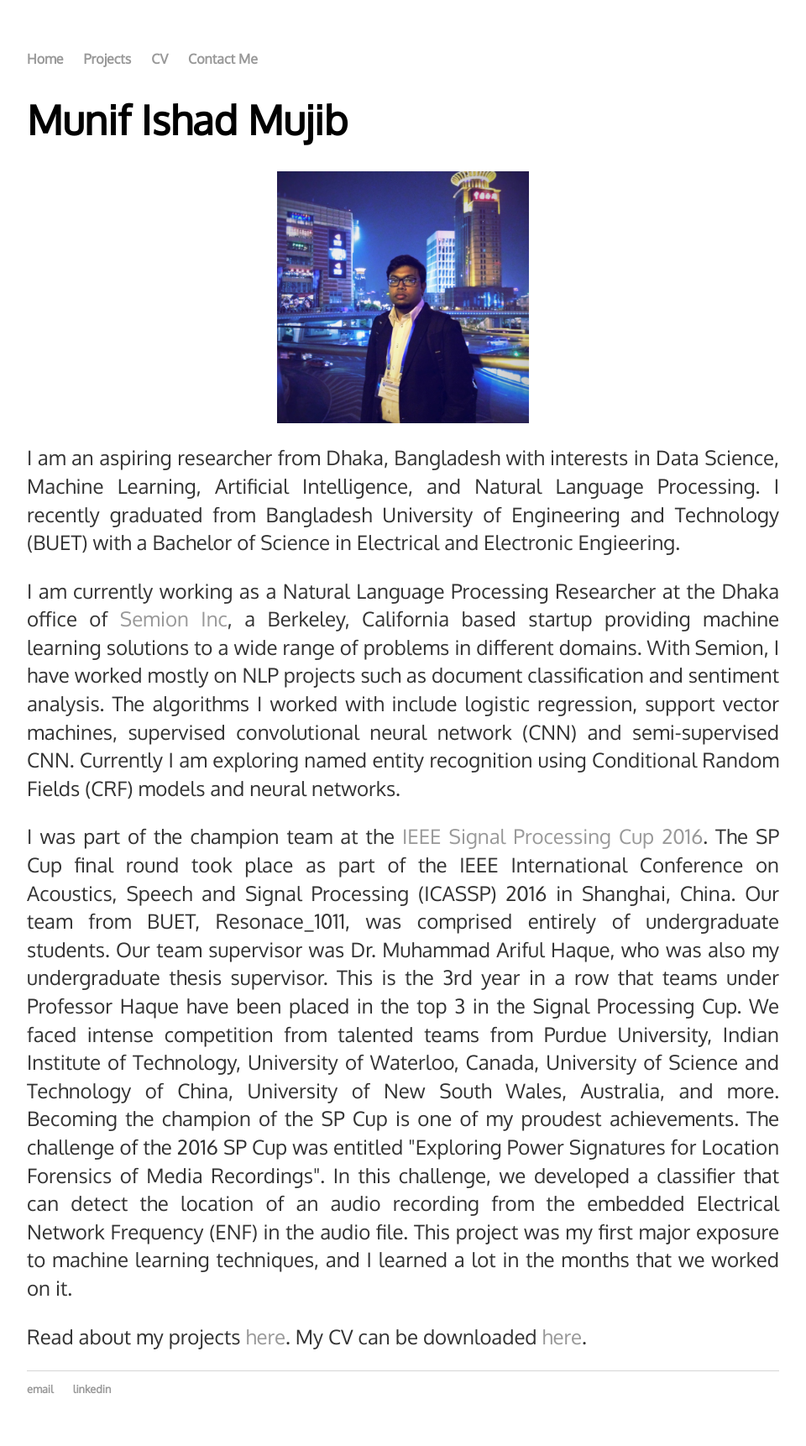
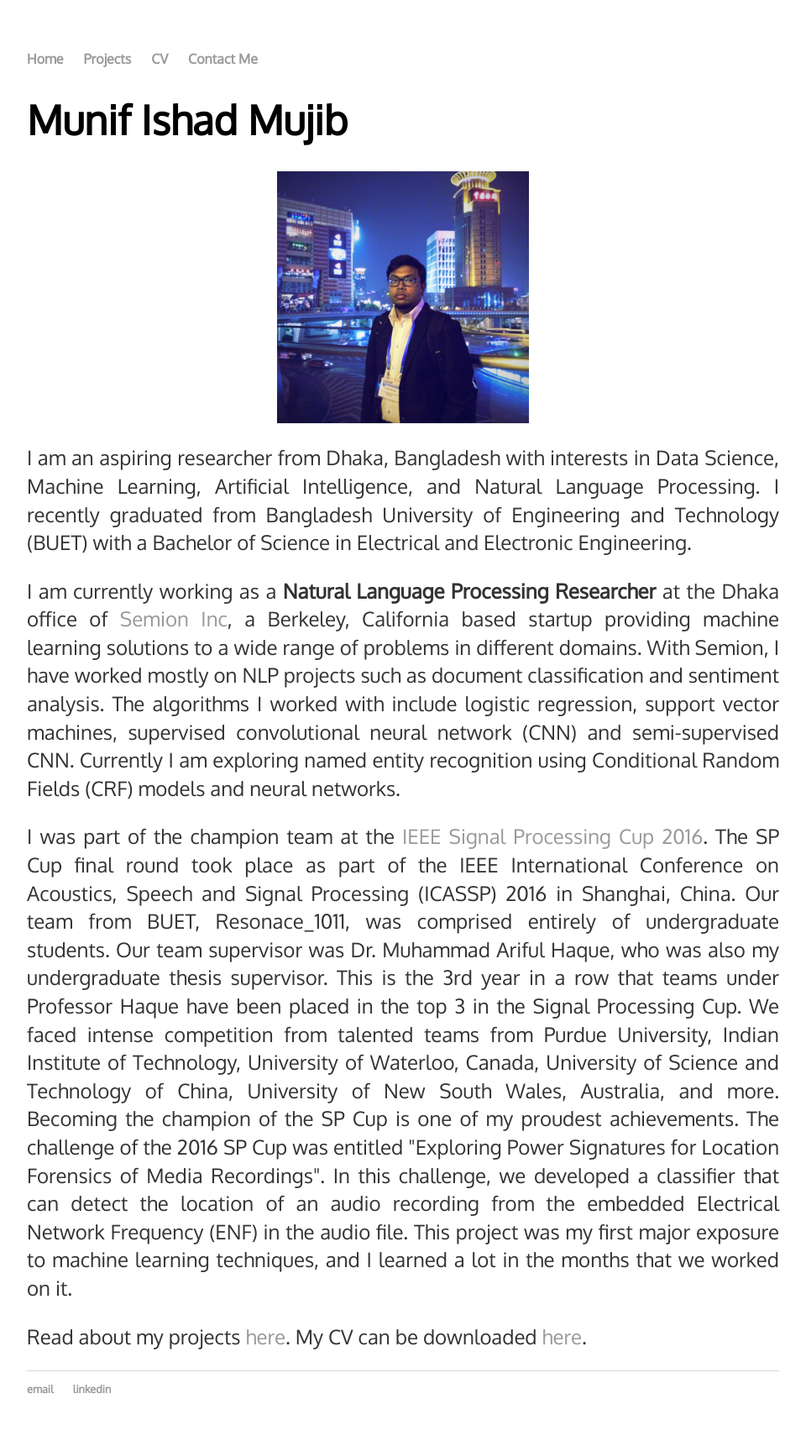
Before and after one commit to MunifMujib/munifmujib.github.io, a Jekyll site: the page built from index.html, in a window 1280 px wide. Shown: the whole page at 84% size, without its empty margins (160-1120 px from the left). Built offline with Jekyll 4.4.1, drawn with Linux system fonts in a browser that asks for light colours.

Commit message:
Update index.html

```diff
--- a/index.html
+++ b/index.html
@@ -5,8 +5,8 @@
     		<div class="blurb">
 			<h1>Munif Ishad Mujib</h1>
 				<img class="displayed" src="/profile_photo.jpeg" alt="Photo of me in Shanghai" style="width:300px;height:300px;">
-				<p>I am an aspiring researcher from Dhaka, Bangladesh with interests in Data Science, Machine Learning, Artificial Intelligence, and Natural Language Processing. I recently graduated from Bangladesh University of Engineering and Technology (BUET) with a Bachelor of Science in Electrical and Electronic Engieering.</p>
-				<p>I am currently working as a Natural Language Processing Researcher at the Dhaka office of <a href="http://semion.ai">Semion Inc</a>, a Berkeley, California based startup providing machine learning solutions to a wide range of problems in different domains. With Semion, I have worked mostly on NLP projects such as document classification and sentiment analysis. The algorithms I worked with include logistic regression, support vector machines, supervised convolutional neural network (CNN) and semi-supervised CNN. Currently I am exploring named entity recognition using Conditional Random Fields (CRF) models and neural networks.</p>
+				<p>I am an aspiring researcher from Dhaka, Bangladesh with interests in Data Science, Machine Learning, Artificial Intelligence, and Natural Language Processing. I recently graduated from Bangladesh University of Engineering and Technology (BUET) with a Bachelor of Science in Electrical and Electronic Engineering.</p>
+				<p>I am currently working as a <strong>Natural Language Processing Researcher</strong> at the Dhaka office of <a href="http://semion.ai">Semion Inc</a>, a Berkeley, California based startup providing machine learning solutions to a wide range of problems in different domains. With Semion, I have worked mostly on NLP projects such as document classification and sentiment analysis. The algorithms I worked with include logistic regression, support vector machines, supervised convolutional neural network (CNN) and semi-supervised CNN. Currently I am exploring named entity recognition using Conditional Random Fields (CRF) models and neural networks.</p>
 				<p>I was part of the champion team at the <a href="http://www.icassp2016.org/SPCup.asp">IEEE Signal Processing Cup 2016</a>. The SP Cup final round took place as part of the IEEE International Conference on Acoustics, Speech and Signal Processing (ICASSP) 2016 in Shanghai, China. Our team from BUET, Resonace_1011, was comprised entirely of undergraduate students. Our team supervisor was Dr. Muhammad Ariful Haque, who was also my undergraduate thesis supervisor. This is the 3rd year in a row that teams under Professor Haque have been placed in the top 3 in the Signal Processing Cup. We faced intense competition from talented teams from Purdue University, Indian Institute of Technology, University of Waterloo, Canada, University of Science and Technology of China, University of New South Wales, Australia, and more. Becoming the champion of the SP Cup is one of my proudest achievements. The challenge of the 2016 SP Cup was entitled "Exploring Power Signatures for Location Forensics of Media Recordings". In this challenge, we developed a classifier that can detect the location of an audio recording from the embedded Electrical Network Frequency (ENF) in the audio file. This project was my first major exposure to machine learning techniques, and I learned a lot in the months that we worked on it.</p>
 				<p>Read about my projects <a href="/projects">here</a>. My CV can be downloaded <a href="/MunifIshadMujib_Resume.pdf">here</a>.
     		</div><!-- /.blurb -->
```
